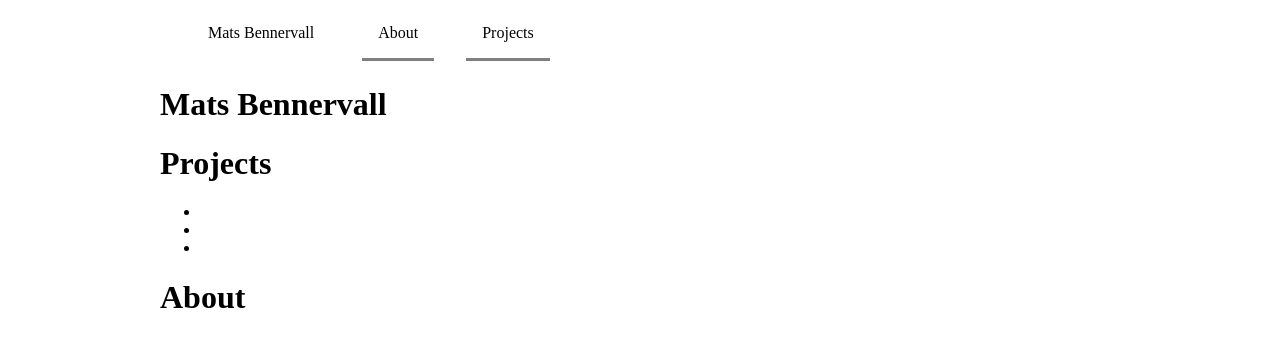
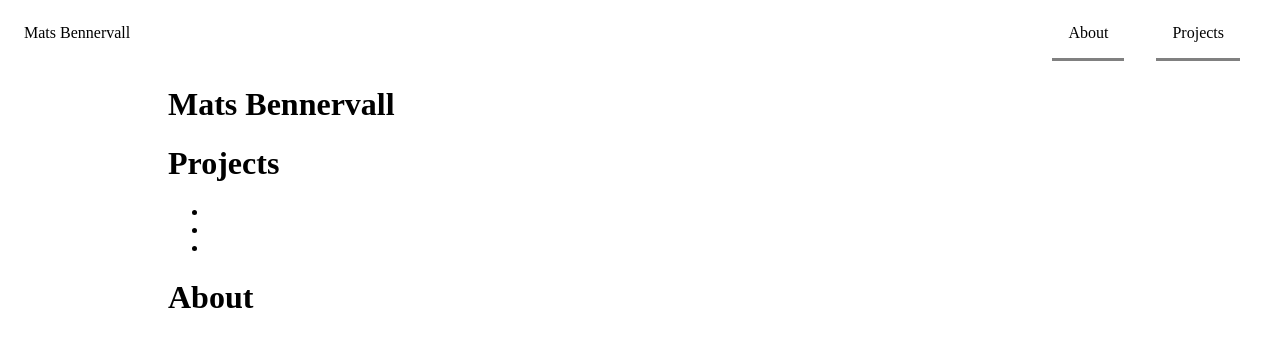
Before and after one commit to Savalige/portfolio, a plain HTML site: page index.html in a window 1280 px wide. Drawn offline with Linux system fonts and the light colour scheme.

Commit message:
Update style.css

```diff
--- a/style.css
+++ b/style.css
@@ -1,4 +1,4 @@
-body {
+main {
     margin-left: 10rem;
     margin-right: 10rem;
 }
@@ -18,6 +18,7 @@ header ul {
     list-style-type: none;
     margin: 0;
     padding: 0;
+    width: 100%;
 }
 
 header li {
@@ -26,6 +27,6 @@ header li {
 
 .nav-link {
     padding: 1rem;
-    margin-left: 2rem;
+    margin-right: 2rem;
     border-bottom: 0.2rem solid gray;
 }
```
